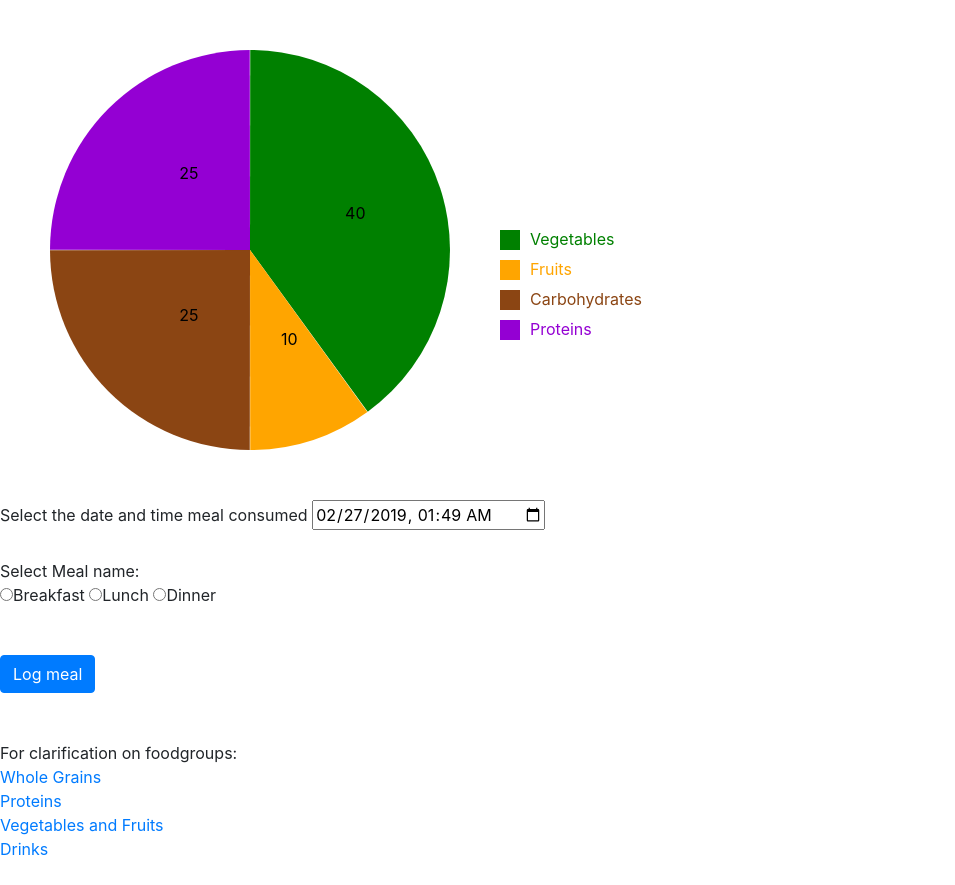
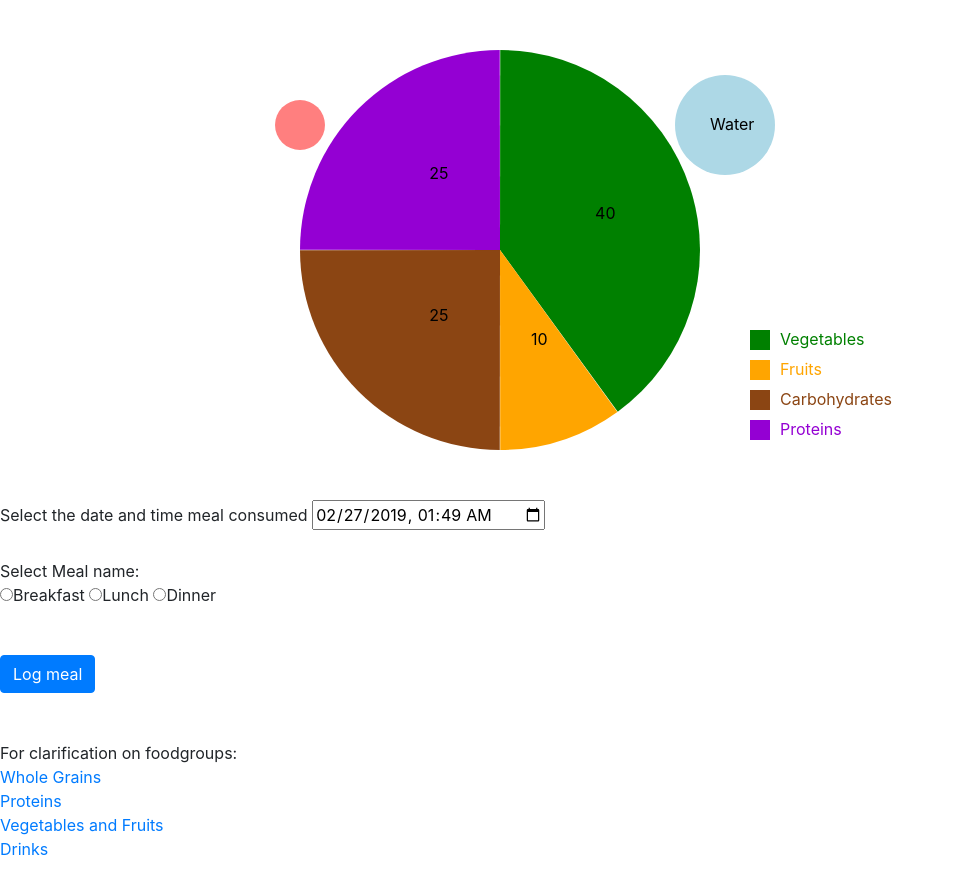
Before and after one commit to skacheri/Project, a Flask app: page /log_meal in a window 1280 px wide. Shown: the part 56-941 px from the top of the page, without its empty margins (0-955 px from the left). Run offline with Flask 2, Linux system fonts and the light colour scheme; some libraries are stand-ins or nearby versions.

Commit message:
Adding 2 circles for fat and drink and drink componenet is clickable, changing text

```diff
--- a/static/mealchartinput.js
+++ b/static/mealchartinput.js
@@ -2,14 +2,15 @@
     // https://www.youtube.com/watch?v=P8KNr0pDqio
     // https://www.dashingd3js.com/lessons/d3-and-html-forms
 
+
 function show_input_chart(){
-    const width = 750;
-    const height = 500;
+    // const width = 1000;
+    // const height = 500;
     let colors = d3.scaleOrdinal()
         .domain(["Vegetables", "Fruits", "Carbohydrates", "Proteins"])
         .range(["green", "orange", "saddlebrown", "darkviolet"]);
 
-    let svg = d3.select('#pie_chart').append('svg').attr('width', width).attr('height', height);
+    let svg = d3.select('#pie_chart').append('svg').attr('width', 1000).attr('height', 500);
 
     let details = [{
         foodgroup: "Vegetables",
@@ -30,12 +31,9 @@ function show_input_chart(){
     }]
 
     // since data that i need to pass is an object, need to pass a function(d or data) which returns d.percent from details and sort null will sort in the order given
-    let data = d3.pie().sort(null).value(function(d) {
-        return d.percent;
-    })(details);
-
-
-    console.log(data);
+    let data = d3.pie()
+                .sort(null)
+                .value(function(d) {return d.percent})(details);
 
     let segments = d3.arc() //arc generator fucntion
         .innerRadius(0)
@@ -44,7 +42,7 @@ function show_input_chart(){
         .padRadius(50);
 
     // path elements for different sections
-    let sections = svg.append("g").attr("transform", "translate(250, 250)")
+    let sections = svg.append("g").attr("transform", "translate(500, 250)")
         .selectAll("path").data(data); //join data
 
     //append path elements and attach onclick handlers to them
@@ -54,26 +52,98 @@ function show_input_chart(){
             .attr("fill", function(d) {
                 return colors(d.data.foodgroup);
                 })
-            // .on("click", function(d, i) {
-            //     let current_foodgroup = d.data.next_foodgroup ? d.data.next_foodgroup : d.data.foodgroup;
-            //     let next_foodgroup = "";
-            //     for(let idx=0;idx<details.length;idx++){
-            //         if(details[idx].foodgroup == current_foodgroup){
-            //             next_id = (idx+1)%details.length;
-            //             next_foodgroup = details[next_id].foodgroup;
-            //             break;
-            //         }
-            //     }
-            //     d.data.next_foodgroup = next_foodgroup;
-            //     d3.select(this)
-            //         .attr("fill", function(d) {
-            //             return colors(d.data.next_foodgroup);
-            //         });
-            //     $("select[name='"+d.data.select_id+"']").val(d.data.next_foodgroup);
-            // });
+            ///////////////////////////////////////////////////////////////////
+            //want to add a border outside the plate to make it more platelike/
+            ///////////////////////////////////////////////////////////////////
+            .on("click", function(d) {
+                let current_foodgroup = d.data.next_foodgroup ? d.data.next_foodgroup : d.data.foodgroup;
+                let next_foodgroup = "";
+                for(let idx=0;idx<details.length;idx++){
+                    if(details[idx].foodgroup == current_foodgroup){
+                        next_id = (idx+1)%details.length;
+                        next_foodgroup = details[next_id].foodgroup;
+                        break;
+                    }
+                }
+                d.data.next_foodgroup = next_foodgroup;
+                d3.select(this)
+                    .attr("fill", function(d) {
+                        return colors(d.data.next_foodgroup);
+                    });
+                $("select[name='"+d.data.select_id+"']").val(d.data.next_foodgroup);
+            });
+
     show_section_labels(data, segments);
     display_legend(svg, data, colors);
+
+    let circle_oil = svg.append("circle")
+                        .attr("cx", 300)
+                        .attr("cy", 125)
+                        .attr("r", 25)
+                        .attr("fill", "red")
+                        .style("opacity", 0.5)
+                        .data([{name: "Unsaturated fat", opacity: "0.25"},
+                            {name: "Saturated fat", opacity: "0.5"},
+                            {name: "Trans fat", opacity: "1.0"}]);
+
+                        // .on("click", function(d) {
+                        //     let current_opacity = d.data.opacity ? d.data.opacity : d.data.next_opacity;
+                        //     for (let id=0;id<data.length;id++) {
+                        //         next_opacity = data[opacity]%data.length;
+                        //         break;
+                        //         }
+                        //     });//////NOT WORKING???///////////
+                        //     d.next_opacity = next_opacity;
+                        //     d3.select(this)
+                        //         .style("opacity", function(d) {
+                        //             return opacity(d.data.next_opacity);
+                        //         })
+
+    let color_drink = [{name: "Water", color:"lightblue"},
+                        {name:"Juice", color:"red"},
+                        {name:"Dairy", color:"blue"},
+                        {name:"Soda", color:"yellow"},
+                        {name:"Tea no sugar", color:"brown"},
+                        {name:"Coffee no sugar", color:"darkbrown"},
+                        {name:"Tea with sugar", color:"brown"},
+                        {name:"Coffee with sugar", color:"darkbrown"}];
+
+    let circle_drink = svg.append("circle")
+                        .attr("cx", 725)
+                        .attr("cy", 125)
+                        .attr("r", 50)
+                        .data(color_drink)
+                        .attr("fill", function(d) {
+                            return d.color;
+                            })
+
+
+        let drink_text = svg.append("text")
+                        .attr("x", 710)
+                        .attr("y", 130)
+                        .data(color_drink)
+                        .text(function(d){
+                            return d.name;
+                            })
+                        .on("click", function(d){
+                            let current_name = d.next_name ? d.next_name : d.name;
+                            let next_name = "";
+                            for(let id=0;id<color_drink.length;id++){
+                                if(color_drink[id].name == current_name){
+                                    next_id = (id+1)%(color_drink.length);
+                                    next_name = color_drink[next_id].name;
+                                    break;
+                                }
+                            }
+                            d.next_name = next_name;
+                            d3.select(this)
+                                .text(function(d) {
+                                    return d.next_name;
+                                });
+                        });
 }
+
+
 
 function show_section_labels(data, segments){
     let content = d3.select("g").selectAll("text").data(data);
@@ -85,7 +155,7 @@ function show_section_labels(data, segments){
 }
 
 function display_legend(svg, data, colors){
-    let legends = svg.append("g").attr("transform", "translate(500, 200)").selectAll(".legends").data(data);
+    let legends = svg.append("g").attr("transform", "translate(750, 300)").selectAll(".legends").data(data);
     let legend = legends.enter().append("g").attr("transform", function(d, i) {
         return "translate(0," + (i + 1) * 30 + ")";
     });
--- a/templates/calendar.html
+++ b/templates/calendar.html
@@ -40,7 +40,8 @@
             eventRender: function(eventObj, $el) {
                 var content = ''
                 for (m in eventObj.meal_foodgroups) {
-                    content += "<div>"+eventObj.meal_foodgroups[m].foodgroup_name + "("+ eventObj.meal_foodgroups[m].percentage_meal +")"+"</div>";
+                    content += eventObj.meal_foodgroups[m].foodgroup_name + "("+ eventObj.meal_foodgroups[m].percentage_meal +")";
+                    //This will be changed to a graph rendering view this is temporary
                 }
 
                 // Set the data elements that popover library will use to show the popover
@@ -52,7 +53,7 @@
                 $el.popover();
             },
             // eventClick: function(calEvent, jsEvent, view) {
-            //scratched this as had put it as dv on bottom
+            //scratched this as had put it as div on bottom
             // },
         })
     }
```
